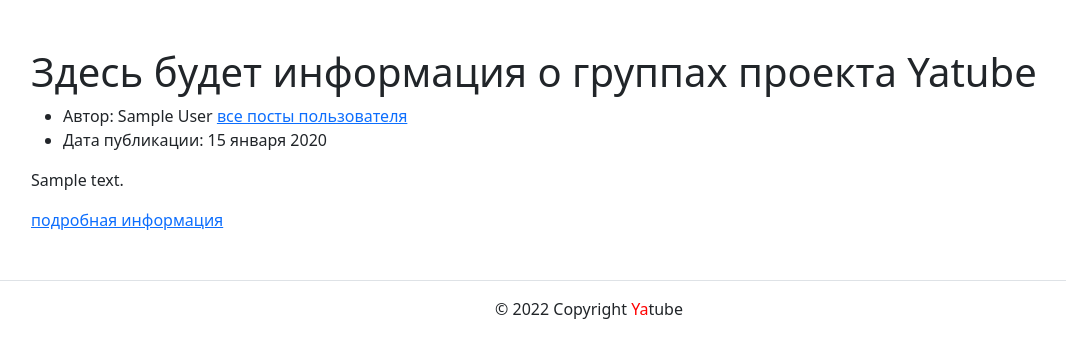
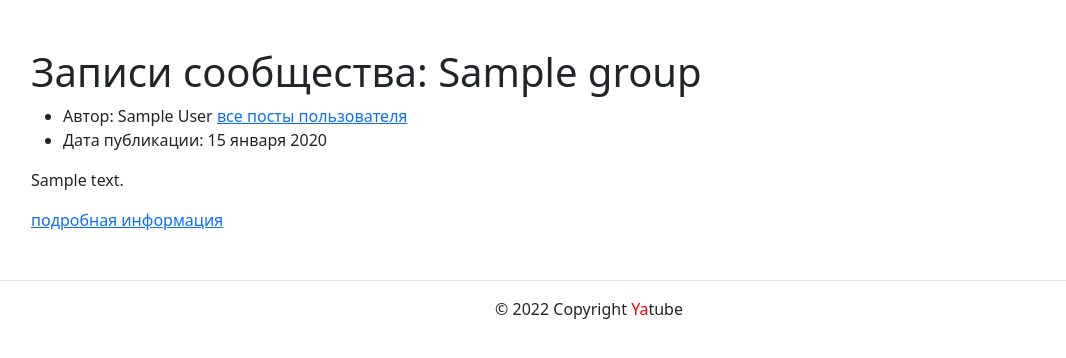
Before and after one commit to temka778/hw03_forms, a Django app: a page that uses yatube/templates/posts/group_list.html in a window 1280 px wide. Shown: the part 56-414 px from the top of the page, without its empty margins (51-1117 px from the left). Run offline with Django 3.2, Linux system fonts and the light colour scheme; tables that the repository leaves empty hold one stand-in row (values such as "Sample post"); some libraries are stand-ins or nearby versions.

Commit message:
устранение достатков 12

```diff
--- a/yatube/templates/posts/group_list.html
+++ b/yatube/templates/posts/group_list.html
@@ -1,7 +1,7 @@
 {% extends 'base.html' %}
 {% block title %}Записи группы {{ group.title }}{% endblock %}
 {%block content%}
-  <h1>Здесь будет информация о группах проекта Yatube</h1>
+  <h1>Записи сообщества: {{ group.title }}</h1>
   {% for post in page_obj %}
     {% include for_loop %}
   {% endfor %}
```
